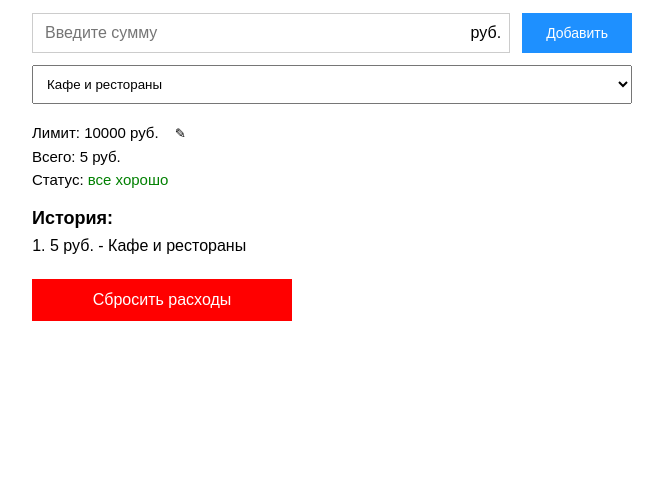
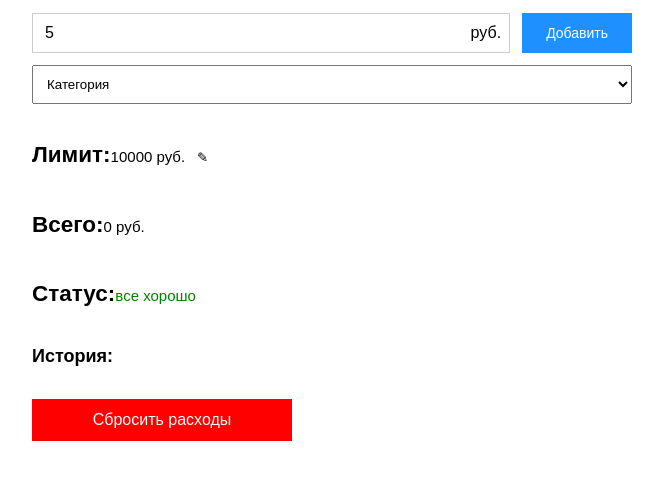
Before and after one commit to Cher17Anthon/ExpensesApp, a plain HTML site: page index.html in a window 1280 px wide. Both pictures are taken after typing "5" into the empty fields and a click on the button "Добавить". Shown: the part 84-564 px from the top of the page, without its empty margins (308-971 px from the left). Drawn offline with Linux system fonts and the light colour scheme.

Commit message:
Expenses app: categories, limit modal, status logic,local storage

```diff
--- a/index.css
+++ b/index.css
@@ -8,6 +8,10 @@ body {
     margin: 0;
     padding: 16px;
     background: #fff;
+}
+
+button:hover {
+    opacity: 0.5;
 }
 
 .app {
@@ -71,6 +75,8 @@ body {
 .stat {
     margin-bottom: 6px;
     font-size: 15px;
+    display: flex;
+    align-items: baseline;
 }
 
 .edit {
@@ -168,6 +174,11 @@ body {
   min-width: 100px;
 }
 
+/*рубли*/
+.rub::after {
+    content: " руб.";
+}
+
 /* === DESKTOP (от 768px) === */
 @media (min-width: 768px) {
     body {
--- a/index.html
+++ b/index.html
@@ -13,15 +13,15 @@
 
         <!-- Ввод -->
         <div class="expense-form">
-            <div class="expense-input">
-                <input class="js-input" type="number" placeholder="Введите сумму">
-                <span class="currency">руб.</span>
+            <div class="expense-input rub">
+                <input class="js-input" type="number" min="1" placeholder="Введите сумму">
             </div>
             <button class="js-button btn-primary">Добавить</button>
         </div>
 
         <!-- Категория -->
         <select class="js-category category">
+            <option hidden disabled selected>Категория</option>
             <option>Кафе и рестораны</option>
             <option>Транспорт</option>
             <option>Аптека</option>
@@ -31,20 +31,18 @@
         <!-- Информация -->
         <div class="stats">
             <div class="stat">
-                <span>Лимит:</span>
-                <span class="js-limit"></span>
-                <span>руб.</span>
+                <h2>Лимит:</h2>
+                <span class="js-limit rub"></span>
                 <button class="js-popup-changes edit">✎</button>
             </div>
 
             <div class="stat">
-                <span>Всего:</span>
-                <span class="js-sum"></span>
-                <span>руб.</span>
+                <h2>Всего:</h2>
+                <span class="js-sum rub"></span>
             </div>
 
             <div class="stat">
-                <span>Статус:</span>
+                <h2>Статус:</h2>
                 <span class="js-status status"></span>
             </div>
         </div>
@@ -70,9 +68,8 @@
 
             <div class="modal__content">
                 <div class="modal__row">
-                    <div class="expense-input modal__input">
-                    <input class="js-limit-input" type="number" placeholder="Введите сумму">
-                    <span class="currency">руб.</span>
+                    <div class="expense-input modal__input rub">
+                    <input class="js-limit-input" type="number" min="1" placeholder="Введите сумму">
                     </div>
 
                     <button class="btn-primary js-limit-save" type="button">Задать лимит</button>
--- a/index.js
+++ b/index.js
@@ -25,6 +25,28 @@ const limitNodeModalBtn =document.querySelector('.js-limit-save');
 
 const expenses = [];
 
+//сохранение в localStorage
+loadFromStorage();
+
+function saveToStorage() {
+    localStorage.setItem('expenses', JSON.stringify(expenses));
+    localStorage.setItem('limit', String(LIMIT));
+}
+
+function loadFromStorage() {
+    const savedExpenses = localStorage.getItem('expenses');
+    const savedLimit = localStorage.getItem('limit');
+
+    if (savedExpenses) {
+        expenses.push(...JSON.parse(savedExpenses));
+    }
+
+    if (savedLimit) {
+        LIMIT = Number(savedLimit);
+    }
+}
+
+
 
 buttonNode.addEventListener('click', function() {
     const expense = getExpenseFromUser();
@@ -35,21 +57,22 @@ buttonNode.addEventListener('click', function() {
 
     //2. Сохраняем трату в список
     trackExpense(expense);
-
+    saveToStorage();
     render(expenses);
 })
 
 deleteHistory.addEventListener('click', function() {
     expenses.length = 0;
+    localStorage.removeItem('expenses');
     render(expenses);
 })
 
-init(expenses);
+init();
+render(expenses);
 
-function init(expenses) {
+function init() {
     limitNode.innerText = LIMIT;
     statusNode.innerText = STATUS_IN_LIMIT;
-    sumNode.innerText = calculateExprnses(expenses);
 }
 
 function trackExpense(expense) {
@@ -57,20 +80,30 @@ function trackExpense(expense) {
 }
 
 function getExpenseFromUser() {
-    if (inputNode.value === '') {
+    const value = Number(inputNode.value);
+    const category = spendingCategory.value;
+
+    if (value <= 0 || Number.isNaN(value)) {
         return null;
     }
+
+    if (category === 'Категория') {
+        return null;
+    }
+
     const expense = {
-        sum: Number(inputNode.value),
-        category: spendingCategory.value
+        sum: value,
+        category: category
     };
+
     clearInput();
-
     return expense;
 }
 
+
 function clearInput() {
     inputNode.value = '';
+    spendingCategory.selectedIndex = 0;
 }
 
 function calculateExprnses(expenses) {
@@ -92,6 +125,10 @@ function render(expenses) {
 }
 
 function renderHistory(expenses) {
+    if (expenses.length === 0) {
+        historyNode.innerHTML = '';
+        return;
+    }
     let expensesListHTML = '';
 
     expenses.forEach((element) => {
@@ -136,9 +173,12 @@ document.addEventListener('keydown', (e) => {
 
 //изменение лимита.
 limitNodeModalBtn.addEventListener('click', () => {
-    LIMIT = Number(limitNodeModal.value);
+    const newLimit = Number(limitNodeModal.value);
+    if (newLimit <= 0 || Number.isNaN(newLimit)) return;
+    LIMIT = newLimit;
+    saveToStorage();
     limitNode.innerText = LIMIT;
     limitNodeModal.value = '';
     render(expenses);
     modalNode.classList.remove('is-open');
-})
+});
```
